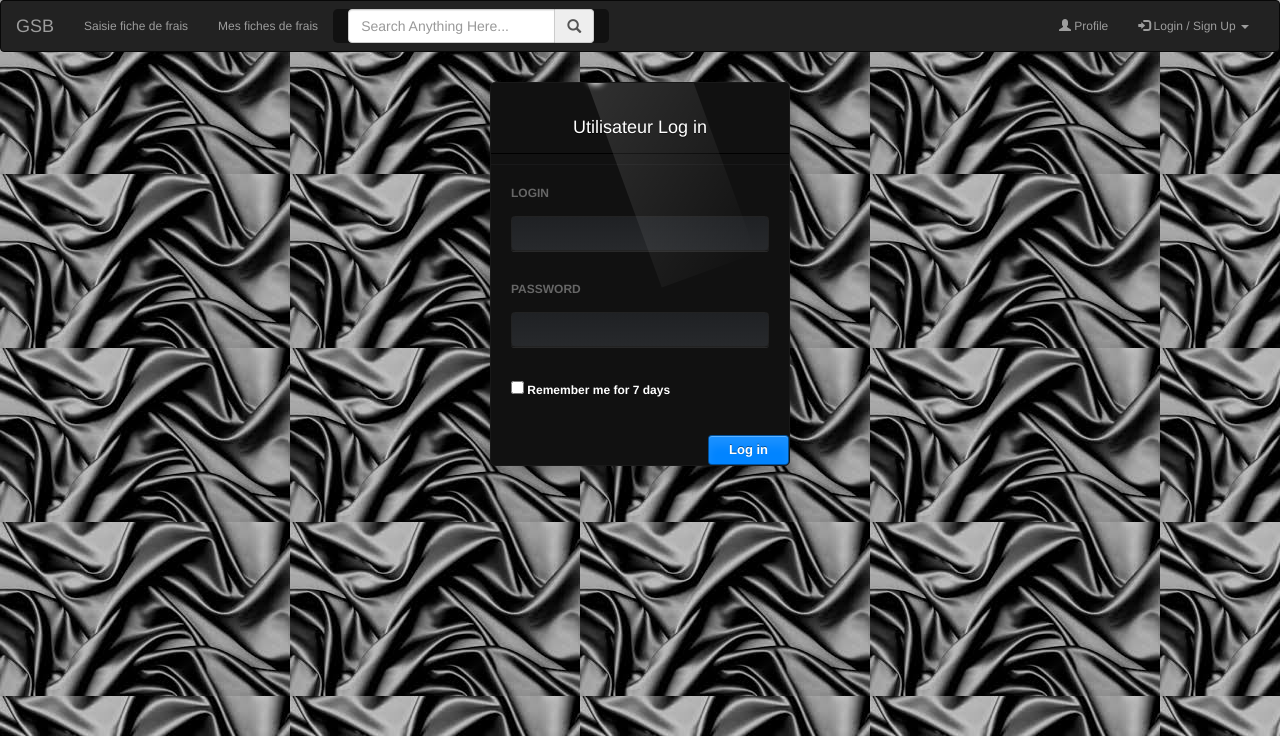
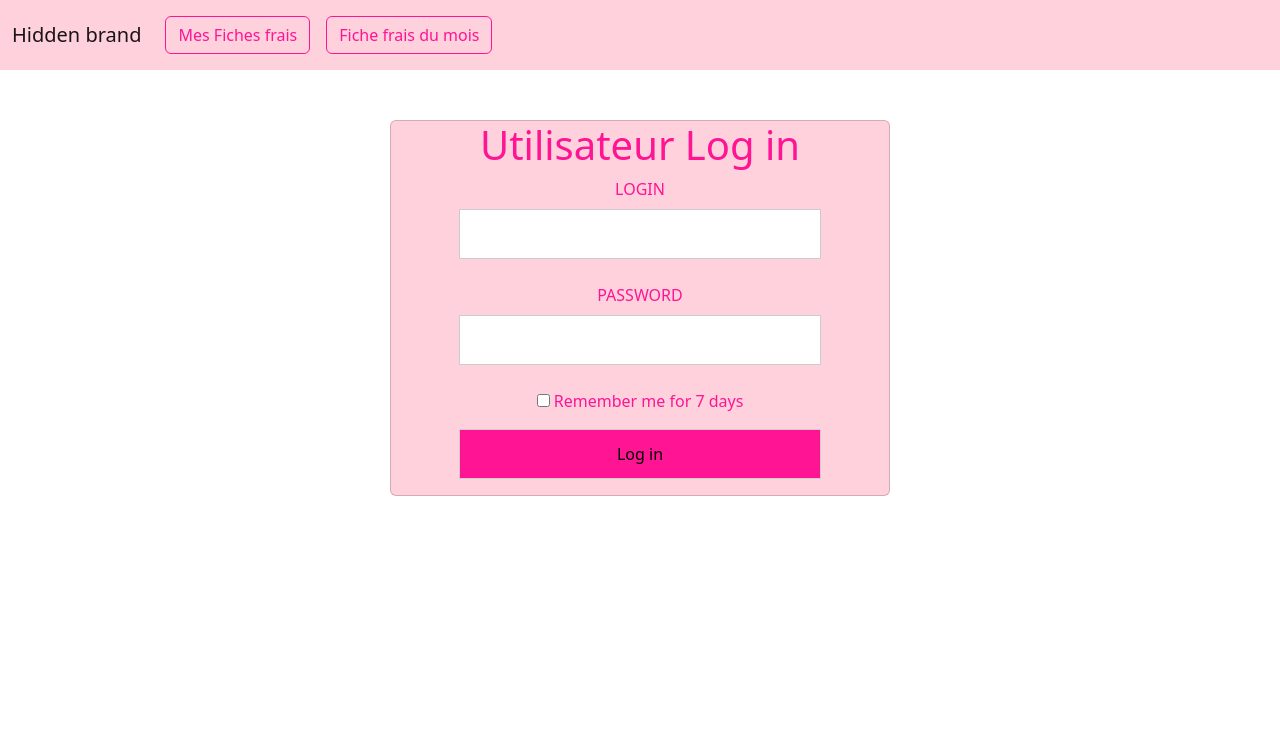
Before and after one commit to qpeachy/GSB, a Symfony app: template templates/login/index.html.twig in a window 1280 px wide. Shown: the top 736 px of the page. Run offline with Twig, Linux system fonts and the light colour scheme; the template is opened without the code that fills it, so the values that code supplies are empty; some libraries are stand-ins or nearby versions.

Commit message:
ficheFrais vue & login vue & base vue

```diff
--- a/public/CSS/login.css
+++ /dev/null
@@ -1,148 +0,0 @@
-
-
-* { box-sizing: border-box; }
-
-body {
-    font-family: "HelveticaNeue-Light","Helvetica Neue Light","Helvetica Neue",Helvetica,Arial,"Lucida Grande",sans-serif;
-    color:white;
-    font-size:12px;
-    background-image: url("/public/img/silk_background.jpeg");
-}
-
-form {
-    background:#111;
-    width:300px;
-    margin:30px auto;
-    border-radius:0.4em;
-    border:1px solid #191919;
-    overflow:hidden;
-    position:relative;
-    box-shadow: 0 5px 10px 5px rgba(0,0,0,0.2);
-}
-
-form:after {
-    content:"";
-    display:block;
-    position:absolute;
-    height:1px;
-    width:100px;
-    left:20%;
-    background:linear-gradient(left, #111, #444, #b6b6b8, #444, #111);
-    top:0;
-}
-
-form:before {
-    content:"";
-    display:block;
-    position:absolute;
-    width:8px;
-    height:5px;
-    border-radius:50%;
-    left:34%;
-    top:-7px;
-    box-shadow: 0 0 6px 4px #fff;
-}
-
-.inset {
-    padding:20px;
-    border-top:1px solid #19191a;
-}
-
-form h1 {
-    font-size:18px;
-    text-shadow:0 1px 0 black;
-    text-align:center;
-    padding:15px 0;
-    border-bottom:1px solid rgba(0,0,0,1);
-    position:relative;
-}
-
-form h1:after {
-    content:"";
-    display:block;
-    width:250px;
-    height:100px;
-    position:absolute;
-    top:0;
-    left:50px;
-    pointer-events:none;
-    transform:rotate(70deg);
-    background:linear-gradient(50deg, rgba(255,255,255,0.15), rgba(0,0,0,0));
-
-}
-
-label {
-    color:#666;
-    display:block;
-    padding-bottom:9px;
-}
-
-input[type=text],
-input[type=password] {
-    width:100%;
-    padding:8px 5px;
-    background:linear-gradient(#1f2124, #27292c);
-    border:1px solid #222;
-    box-shadow:
-            0 1px 0 rgba(255,255,255,0.1);
-    border-radius:0.3em;
-    margin-bottom:20px;
-}
-
-label[for=remember]{
-    color:white;
-    display:inline-block;
-    padding-bottom:0;
-    padding-top:5px;
-}
-
-input[type=checkbox] {
-    display:inline-block;
-    vertical-align:top;
-}
-
-.p-container {
-    padding:0 20px 20px 20px;
-}
-
-.p-container:after {
-    clear:both;
-    display:table;
-    content:"";
-}
-
-.p-container span {
-    display:block;
-    float:left;
-    color:#0d93ff;
-    padding-top:8px;
-}
-
-input[type=submit] {
-    padding:5px 20px;
-    border:1px solid rgba(0,0,0,0.4);
-    text-shadow:0 -1px 0 rgba(0,0,0,0.4);
-    box-shadow:
-            inset 0 1px 0 rgba(255,255,255,0.3),
-            inset 0 10px 10px rgba(255,255,255,0.1);
-    border-radius:0.3em;
-    background:#0184ff;
-    color:white;
-    float:right;
-    font-weight:bold;
-    cursor:pointer;
-    font-size:13px;
-}
-
-input[type=submit]:hover {
-    box-shadow:
-            inset 0 1px 0 rgba(255,255,255,0.3),
-            inset 0 -10px 10px rgba(255,255,255,0.1);
-}
-
-input[type=text]:hover,
-input[type=password]:hover,
-label:hover ~ input[type=text],
-label:hover ~ input[type=password] {
-    background:#27292c;
-}
--- a/src/Controller/LoginController.php
+++ b/src/Controller/LoginController.php
@@ -12,7 +12,7 @@ use Symfony\Component\Security\Http\Authentication\AuthenticationUtils;
 
 class LoginController extends AbstractController
 {
-    #[Route('/login', name: 'app_login')]
+    #[Route('/', name: 'app_login')]
     public function index(AuthenticationUtils $authenticationUtils): Response
     {
         // get the login error if there is one
--- a/templates/base.html.twig
+++ b/templates/base.html.twig
@@ -9,6 +9,8 @@
         {# Run `composer require symfony/webpack-encore-bundle` to start using Symfony UX #}
         {% block stylesheets %}
             {{ encore_entry_link_tags('app') }}
+            <link rel="stylesheet" href="https://cdn.jsdelivr.net/npm/bootstrap@5.2.3/dist/css/bootstrap.min.css">
+
         {% endblock %}
 
         {% block javascripts %}
@@ -16,50 +18,36 @@
         {% endblock %}
     </head>
     <body>
-    <link rel="stylesheet" href="https://maxcdn.bootstrapcdn.com/bootstrap/3.3.7/css/bootstrap.min.css">
-        <div class="navbar navbar-inverse navbar-dark bg-dark">
+    <style>
+        .navbar {
+            background-color: #ffd1dc;
+            margin-bottom: 50px;
+        }
+        .btn-outline{
+            border-color: deeppink;
+            color: deeppink;
+        }
+    </style>
+        <nav class="navbar navbar-expand-lg bg-body-tertiary" data-bs-theme="dark">
             <div class="container-fluid">
-                <div class="row">
-                    <div class="col-lg-12">
-                        <div class="navbar-header">
-                            <button class="navbar-toggle" data-target="#mobile_menu" data-toggle="collapse"><span class="icon-bar"></span><span class="icon-bar"></span><span class="icon-bar"></span></button>
-                            <a href="#" class="navbar-brand">GSB</a>
-                        </div>
-
-                        <div class="navbar-collapse collapse" id="mobile_menu">
-                            <ul class="nav navbar-nav">
-                                <li ><a href="">Saisie fiche de frais</a></li>
-                                <li ><a href="{{ path('app_fiche_frais') }}">Mes fiches de frais</a></li>
-                            </ul>
-                            <ul class="nav navbar-nav">
-                                <li>
-                                    <form action="" class="navbar-form">
-                                        <div class="form-group">
-                                            <div class="input-group">
-                                                <input type="search" name="search" id="" placeholder="Search Anything Here..." class="form-control">
-                                                <span class="input-group-addon"><span class="glyphicon glyphicon-search"></span></span>
-                                            </div>
-                                        </div>
-                                    </form>
-                                </li>
-                            </ul>
-
-                            <ul class="nav navbar-nav navbar-right">
-                                <li><a href="#"><span class="glyphicon glyphicon-user"></span> Profile</a></li>
-                                <li><a href="#" class="dropdown-toggle" data-toggle="dropdown"><span class="glyphicon glyphicon-log-in"></span> Login / Sign Up <span class="caret"></span></a>
-                                    <ul class="dropdown-menu">
-                                        <li><a href="{{ asset('templates/index.html.twig') }}">Login</a></li>
-                                        <li><a href="#">Log out</a></li>
-                                    </ul>
-                                </li>
-                            </ul>
-                        </div>
-                    </div>
+                <button class="navbar-toggler" type="button" data-bs-toggle="collapse" data-bs-target="#navbarTogglerDemo01" aria-controls="navbarTogglerDemo01" aria-expanded="false" aria-label="Toggle navigation">
+                    <span class="navbar-toggler-icon"></span>
+                </button>
+                <div class="collapse navbar-collapse" id="navbarToggler">
+                    <a class="navbar-brand" href="#">Hidden brand</a>
+                    <ul class="navbar-nav me-auto mb-2 mb-lg-0">
+                        <li class="nav-item">
+                            <a class="nav-link active" aria-current="page" href="{{ path('app_fiche_frais') }}"><button class="btn btn-outline" type="submit">Mes Fiches frais</button></a>
+                        </li>
+                        <li class="nav-item">
+                            <a class="nav-link active" aria-current="page" href="{{ path('app_fiche_frais') }}"><button class="btn btn-outline" type="submit">Fiche frais du mois</button></a>
+                        </li>
+                    </ul>
                 </div>
             </div>
-        </div>
+        </nav>
+        {% block body %}{% endblock %}
         <script src="https://ajax.googleapis.com/ajax/libs/jquery/1.12.4/jquery.min.js"></script>
-        <script src="https://maxcdn.bootstrapcdn.com/bootstrap/3.3.7/js/bootstrap.min.js"></script>
-        {% block body %}{% endblock %}
+        <script src="https://cdn.jsdelivr.net/npm/bootstrap@5.2.3/dist/js/bootstrap.bundle.min.js"></script>
     </body>
 </html>
--- /dev/null
+++ b/templates/current_fiche_frais/_delete_form.html.twig
@@ -0,0 +1,4 @@
+<form method="post" action="{{ path('app_current_fiche_frais_delete', {'id': fiche_frai.id}) }}" onsubmit="return confirm('Are you sure you want to delete this item?');">
+    <input type="hidden" name="_token" value="{{ csrf_token('delete' ~ fiche_frai.id) }}">
+    <button class="btn">Delete</button>
+</form>
--- /dev/null
+++ b/templates/current_fiche_frais/_form.html.twig
@@ -0,0 +1,4 @@
+{{ form_start(form) }}
+    {{ form_widget(form) }}
+    <button class="btn">{{ button_label|default('Save') }}</button>
+{{ form_end(form) }}
--- a/templates/login/index.html.twig
+++ b/templates/login/index.html.twig
@@ -3,16 +3,36 @@
 {% block title %}Login in!{% endblock %}
 
 {% block body %}
-    <form action="{{ path('app_login') }}" method="post">
+
+    <style>
+        .login{
+
+        }
+
+        .card{
+            background-color: #ffd1dc;
+            color: deeppink;
+            align-items: center;
+            text-align: center;
+            margin: auto;
+            width: 500px;
+        }
+        .inset input[type=text], input[type=password] {
+            width: 100%;
+            padding: 12px 20px;
+            margin: 8px 0;
+            display: inline-block;
+            border: 1px solid #ccc;
+            box-sizing: border-box;
+            background: white;
+        }
+    </style>
+
+    <div class="card">
+        <form action="{{ path('app_login') }}" method="post" class="login">
             {% if error %}
                 <div>{{ error.messageKey|trans(error.messageData, 'security') }}</div>
             {% endif %}
-
-    {% block stylesheets %}
-        {{ encore_entry_link_tags('app') }}
-        <link rel="stylesheet" type="text/css" href="{{ asset('CSS/login.css') }}">
-    {% endblock %}
-
             <h1>Utilisateur Log in</h1>
             <div class="inset">
                 <p>
@@ -35,7 +55,8 @@
                 </p>
             </div>
             <p>
-            <input type="submit" name="go" id="go" value="Log in">
+                <input type="submit" name="go" id="go" value="Log in" style="background: deeppink; width: 100%; display: inline-block; padding: 12px 20px; border: 1px solid #ccc;">
             </p>
         </form>
+    </div>
 {% endblock %}
```
Also changed, not shown: src/Controller/CurrentFicheFraisController.php (added, +80 -0 lines), src/Form/FicheFrais1Type.php (added, +30 -0 lines), templates/current_fiche_frais/edit.html.twig (added, +13 -0 lines), templates/current_fiche_frais/index.html.twig (added, +41 -0 lines), templates/current_fiche_frais/new.html.twig (added, +11 -0 lines), templates/current_fiche_frais/show.html.twig (added, +38 -0 lines), templates/fiche_frais/index.html.twig (+42 -57 lines), 1 other file. Lines whose indentation alone changed are shown as unchanged.
